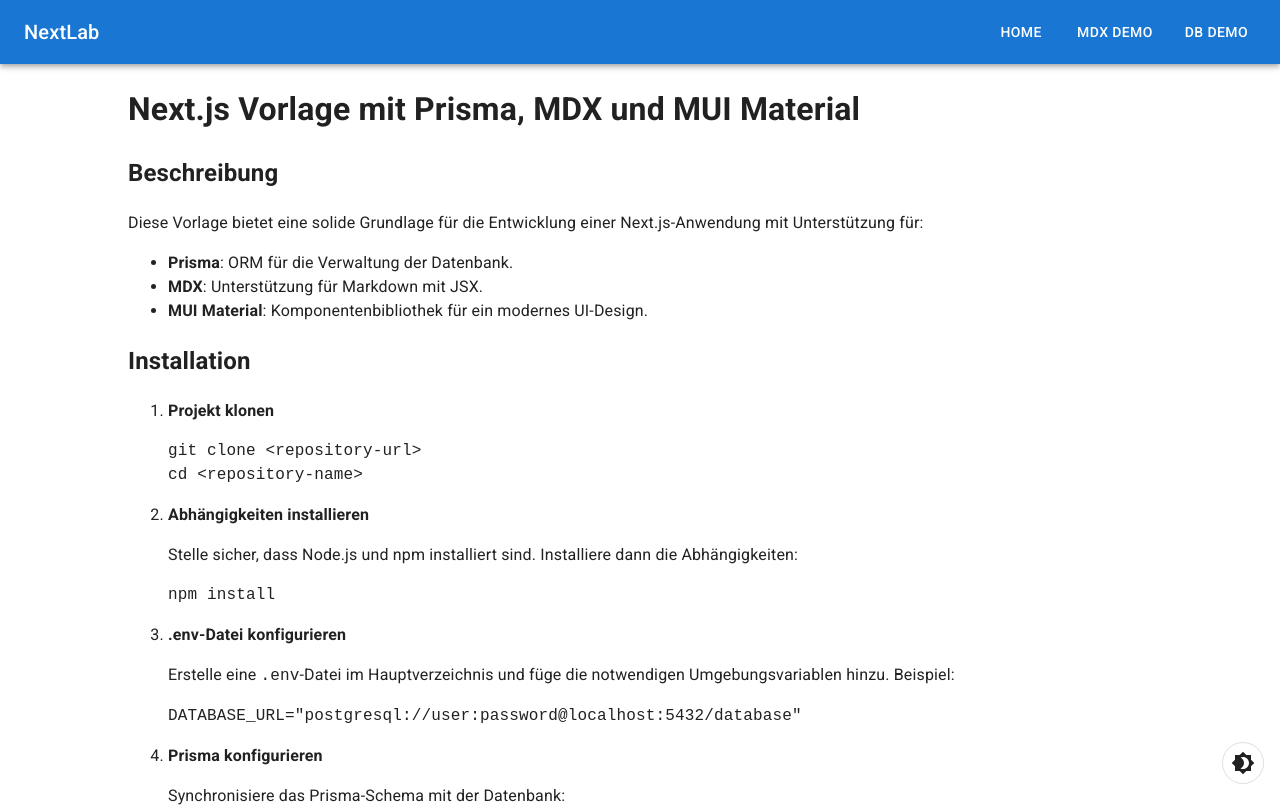
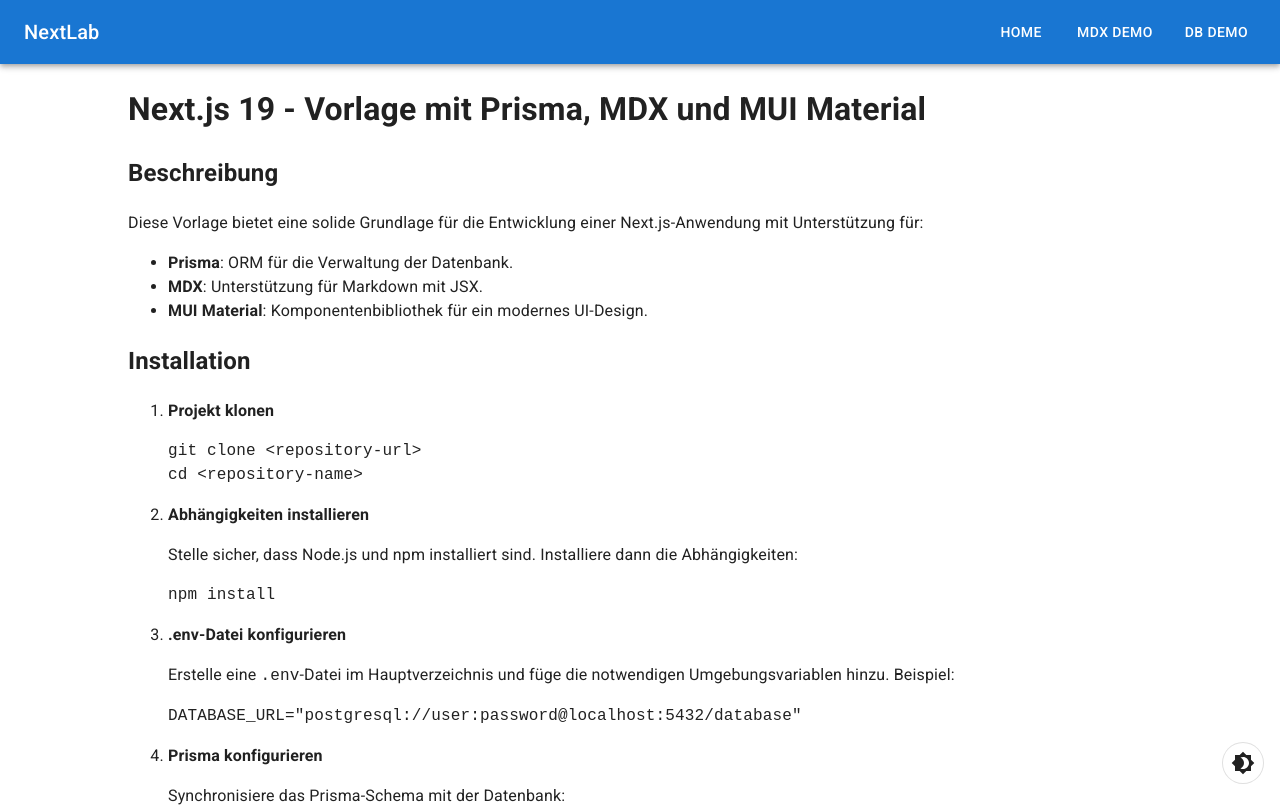
Before and after one commit to zerlix/NextLab, a Next.js app: page / in a window 1280 px wide. Shown: the top 807 px of the page. Built offline with nearby package versions, Linux system fonts and the light colour scheme.

Commit message:
Update content.mdx

```diff
--- a/src/app/content.mdx
+++ b/src/app/content.mdx
@@ -1,4 +1,4 @@
-# Next.js Vorlage mit Prisma, MDX und MUI Material
+# Next.js 19 - Vorlage mit Prisma, MDX und MUI Material
 
 ## Beschreibung
 Diese Vorlage bietet eine solide Grundlage für die Entwicklung einer Next.js-Anwendung mit Unterstützung für:
```
